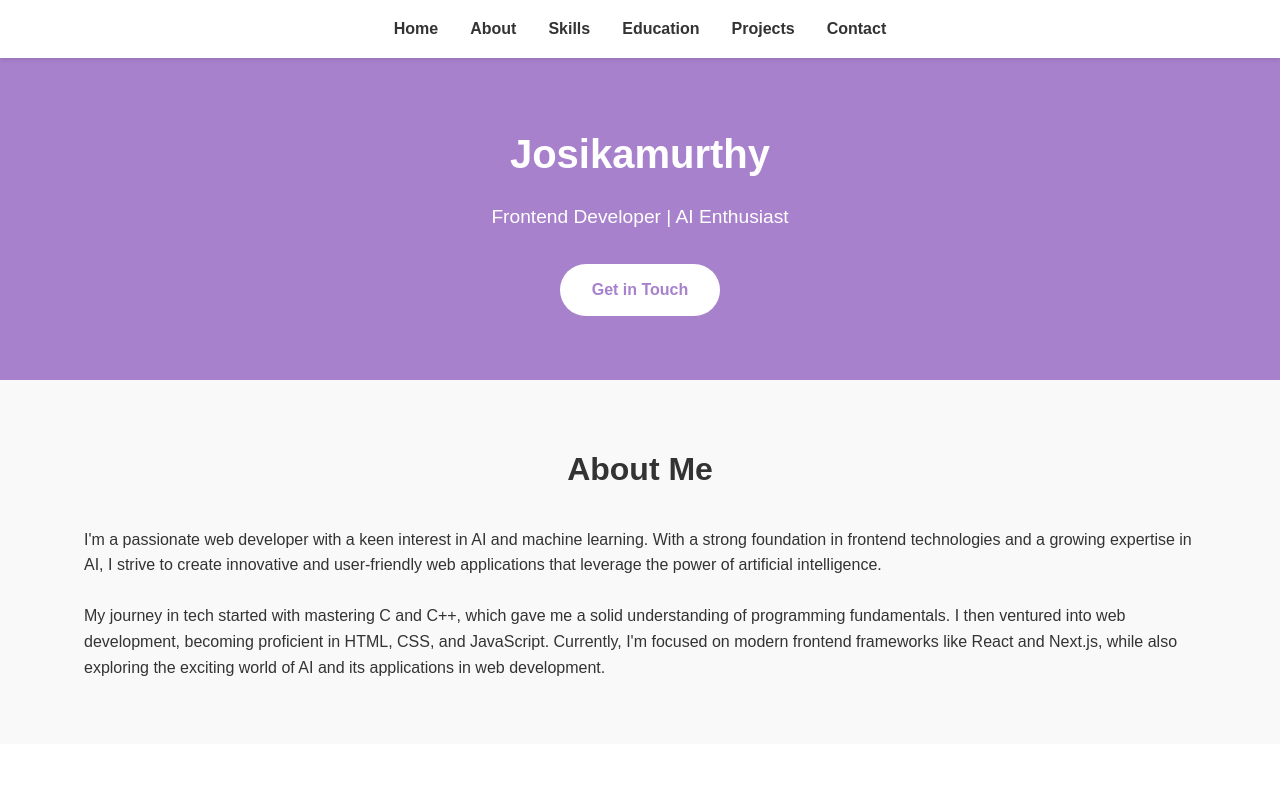
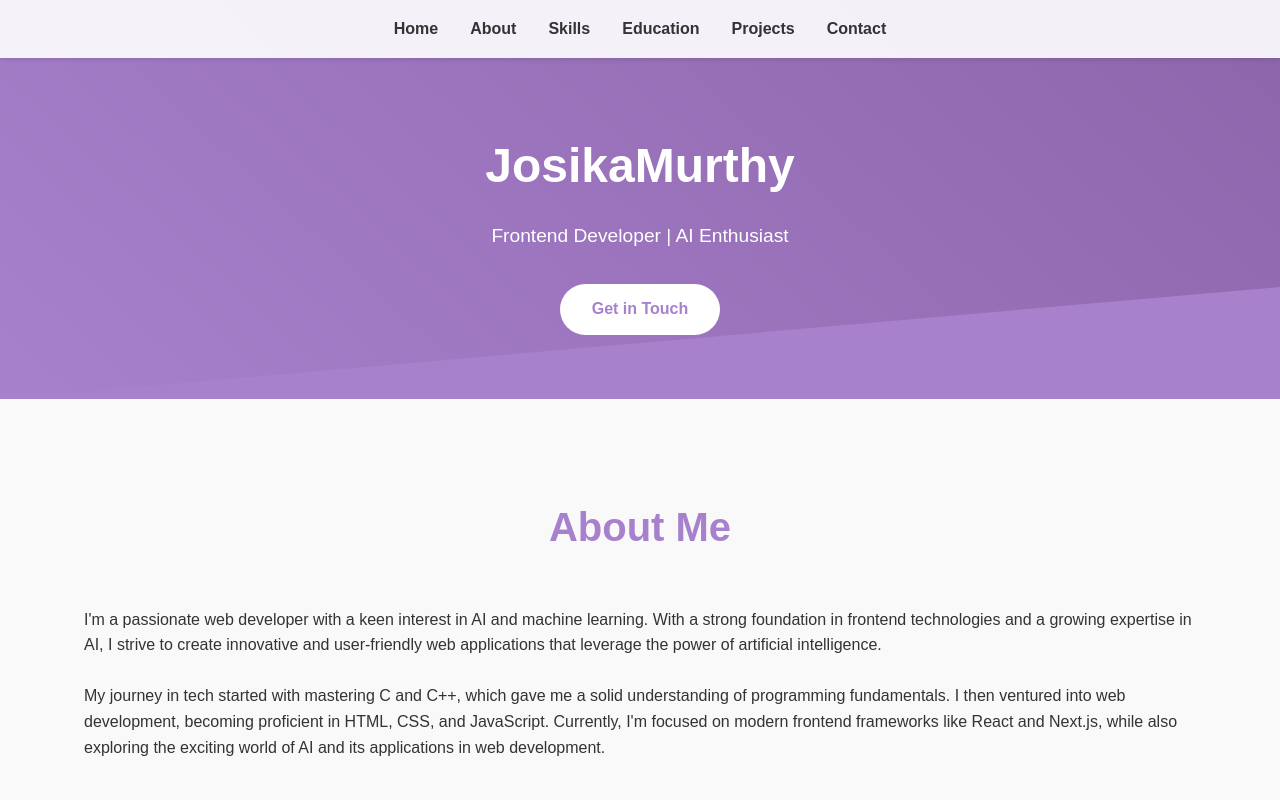
Before and after one commit to JosikaM/JosikaM.github.io, a plain HTML site: page index.html in a window 1280 px wide. Shown: the top 800 px of the page. Drawn offline with Linux system fonts and the light colour scheme.

Commit message:
initialized

```diff
--- a/index.html
+++ b/index.html
@@ -3,7 +3,7 @@
 <head>
     <meta charset="UTF-8">
     <meta name="viewport" content="width=device-width, initial-scale=1.0">
-    <title>Josikamurthy - Frontend Developer & AI Enthusiast</title>
+    <title>JosikaMurthy - Frontend Developer & AI Enthusiast</title>
     <style>
         /* Reset and base styles */
         * {
@@ -12,9 +12,10 @@
             box-sizing: border-box;
         }
         body {
-            font-family: Arial, sans-serif;
+            font-family: 'Arial', sans-serif;
             line-height: 1.6;
             color: #333;
+            overflow-x: hidden;
         }
         .container {
             width: 90%;
@@ -24,11 +25,17 @@
         }
         /* Header styles */
         header {
+            background-color: rgba(255, 255, 255, 0.9);
+            box-shadow: 0 2px 4px rgba(0,0,0,0.1);
+            position: fixed;
+            top: 0;
+            left: 0;
+            right: 0;
+            z-index: 1000;
+            transition: background-color 0.3s ease;
+        }
+        header.scrolled {
             background-color: #fff;
-            box-shadow: 0 2px 4px rgba(0,0,0,0.1);
-            position: sticky;
-            top: 0;
-            z-index: 1000;
         }
         nav ul {
             display: flex;
@@ -50,18 +57,44 @@
         }
         /* Hero section styles */
         #home {
-            background-color:#A881CD;
+            background-color: #A881CD;
             color: #fff;
-            padding: 4rem 0;
+            padding: 8rem 0 4rem;
             text-align: center;
+            position: relative;
+            overflow: hidden;
+        }
+        #home::before {
+            content: '';
+            position: absolute;
+            top: 0;
+            left: 0;
+            right: 0;
+            bottom: 0;
+            background: linear-gradient(45deg, #A881CD, #8A63A8);
+            transform: skewY(-5deg);
+            transform-origin: top left;
+            z-index: -1;
         }
         #home h1 {
-            font-size: 2.5rem;
+            font-size: 3rem;
             margin-bottom: 1rem;
+            opacity: 0;
+            transform: translateY(20px);
+            animation: fadeInUp 0.8s forwards;
         }
         #home p {
             font-size: 1.2rem;
             margin-bottom: 2rem;
+            opacity: 0;
+            transform: translateY(20px);
+            animation: fadeInUp 0.8s 0.2s forwards;
+        }
+        @keyframes fadeInUp {
+            to {
+                opacity: 1;
+                transform: translateY(0);
+            }
         }
         .cta-button {
             display: inline-block;
@@ -71,19 +104,32 @@
             border-radius: 50px;
             text-decoration: none;
             font-weight: bold;
-            transition: background-color 0.3s ease;
+            transition: all 0.3s ease;
+            opacity: 0;
+            transform: translateY(20px);
+            animation: fadeInUp 0.8s 0.4s forwards;
         }
         .cta-button:hover {
             background-color: #f1f1f1;
+            transform: translateY(-3px);
+            box-shadow: 0 4px 10px rgba(0,0,0,0.2);
         }
         /* Section styles */
         section {
-            padding: 4rem 0;
+            padding: 6rem 0;
+            opacity: 0;
+            transform: translateY(20px);
+            transition: opacity 0.8s, transform 0.8s;
+        }
+        section.visible {
+            opacity: 1;
+            transform: translateY(0);
         }
         section h2 {
             text-align: center;
-            font-size: 2rem;
-            margin-bottom: 2rem;
+            font-size: 2.5rem;
+            margin-bottom: 3rem;
+            color: #A881CD;
         }
         /* About section styles */
         #about {
@@ -98,21 +144,35 @@
         }
         .skill-item {
             text-align: center;
+            transition: transform 0.3s ease;
+        }
+        .skill-item:hover {
+            transform: translateY(-5px);
         }
         .skill-item img {
-            width: 50px;
-            height: 50px;
+            width: 60px;
+            height: 60px;
             margin-bottom: 0.5rem;
+            transition: transform 0.3s ease;
+        }
+        .skill-item:hover img {
+            transform: scale(1.1);
         }
         /* Education section styles */
         #education .education-item {
             margin-bottom: 2rem;
             padding-left: 1rem;
             border-left: 4px solid #A881CD;
+            transition: all 0.3s ease;
+        }
+        #education .education-item:hover {
+            transform: translateX(10px);
+            box-shadow: -5px 0 10px rgba(168, 129, 205, 0.2);
         }
         #education .education-item h3 {
             font-size: 1.2rem;
             margin-bottom: 0.5rem;
+            color: #A881CD;
         }
         /* Projects section styles */
         #projects .projects-grid {
@@ -125,11 +185,20 @@
             border-radius: 8px;
             overflow: hidden;
             box-shadow: 0 4px 6px rgba(0,0,0,0.1);
+            transition: all 0.3s ease;
+        }
+        .project-card:hover {
+            transform: translateY(-10px);
+            box-shadow: 0 10px 20px rgba(0,0,0,0.2);
         }
         .project-card img {
             width: 100%;
             height: 200px;
             object-fit: cover;
+            transition: transform 0.3s ease;
+        }
+        .project-card:hover img {
+            transform: scale(1.05);
         }
         .project-card .project-info {
             padding: 1.5rem;
@@ -137,14 +206,19 @@
         .project-card h3 {
             font-size: 1.2rem;
             margin-bottom: 1rem;
+            color: #A881CD;
         }
         .project-card .project-links {
             margin-top: 1rem;
         }
         .project-card .project-links a {
-            color:#A881CD;
+            color: #A881CD;
             text-decoration: none;
             margin-right: 1rem;
+            transition: color 0.3s ease;
+        }
+        .project-card .project-links a:hover {
+            color: #8A63A8;
         }
         /* Contact section styles */
         #contact form {
@@ -158,6 +232,7 @@
             display: block;
             margin-bottom: 0.5rem;
             font-weight: bold;
+            color: #A881CD;
         }
         #contact input,
         #contact textarea {
@@ -165,6 +240,12 @@
             padding: 0.8rem;
             border: 1px solid #ddd;
             border-radius: 4px;
+            transition: border-color 0.3s ease;
+        }
+        #contact input:focus,
+        #contact textarea:focus {
+            outline: none;
+            border-color: #A881CD;
         }
         #contact button {
             background-color: #A881CD;
@@ -174,10 +255,12 @@
             border-radius: 4px;
             cursor: pointer;
             font-size: 1rem;
-            transition: background-color 0.3s ease;
+            transition: all 0.3s ease;
         }
         #contact button:hover {
-            background-color: #A881CD;
+            background-color: #8A63A8;
+            transform: translateY(-3px);
+            box-shadow: 0 4px 10px rgba(0,0,0,0.2);
         }
         /* Responsive styles */
         @media (max-width: 768px) {
@@ -188,10 +271,16 @@
                 margin: 0.5rem;
             }
             #home h1 {
-                font-size: 2rem;
+                font-size: 2.5rem;
             }
             #home p {
                 font-size: 1rem;
+            }
+            section {
+                padding: 4rem 0;
+            }
+            section h2 {
+                font-size: 2rem;
             }
         }
     </style>
@@ -213,7 +302,7 @@
     <main>
         <section id="home">
             <div class="container">
-                <h1>Josikamurthy</h1>
+                <h1>JosikaMurthy</h1>
                 <p>Frontend Developer | AI Enthusiast</p>
                 <a href="#contact" class="cta-button">Get in Touch</a>
             </div>
@@ -322,8 +411,6 @@
                             </div>
                         </div>
                     </div>
-
-
                     <div class="project-card">
                         <img src="disease.jpg" alt="AI Chatbot for Customer Service">
                         <div class="project-info">
@@ -335,8 +422,6 @@
                             </div>
                         </div>
                     </div>
-
-
                 </div>
             </div>
         </section>
@@ -374,6 +459,35 @@
             });
         });
 
+        // Header background change on scroll
+        window.addEventListener('scroll', () => {
+            const header = document.querySelector('header');
+            if (window.scrollY > 50) {
+                header.classList.add('scrolled');
+            } else {
+                header.classList.remove('scrolled');
+            }
+        });
+
+        // Reveal sections on scroll
+        const revealSection = (entries, observer) => {
+            entries.forEach(entry => {
+                if (entry.isIntersecting) {
+                    entry.target.classList.add('visible');
+                    observer.unobserve(entry.target);
+                }
+            });
+        };
+
+        const sectionObserver = new IntersectionObserver(revealSection, {
+            root: null,
+            threshold: 0.15,
+        });
+
+        document.querySelectorAll('section').forEach(section => {
+            sectionObserver.observe(section);
+        });
+
         // Simple form submission (you'll need to implement the backend)
         document.getElementById('contact-form').addEventListener('submit', function(e) {
             e.preventDefault();
```
